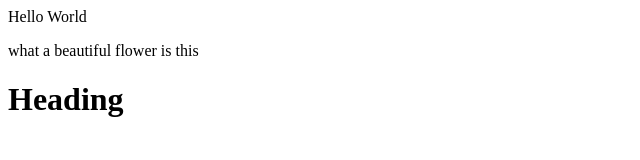
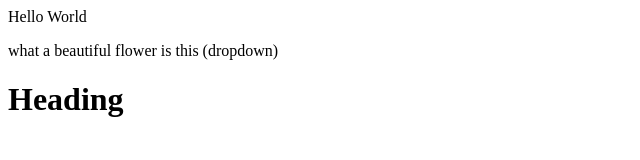
Before and after one commit to pj3030268-sudo/Max-repo, a plain HTML site: page index.html in a window 1280 px wide. Shown: the full height of the page, 0-640 px from the left. Drawn offline with Linux system fonts and the light colour scheme.

```diff
--- a/index.html
+++ b/index.html
@@ -1,3 +1,3 @@
 <p>Hello World</p>
-<p>what a beautiful flower is this</p>
+<p>what a beautiful flower is this (dropdown)</p>
 <h1>Heading</h1>
```
